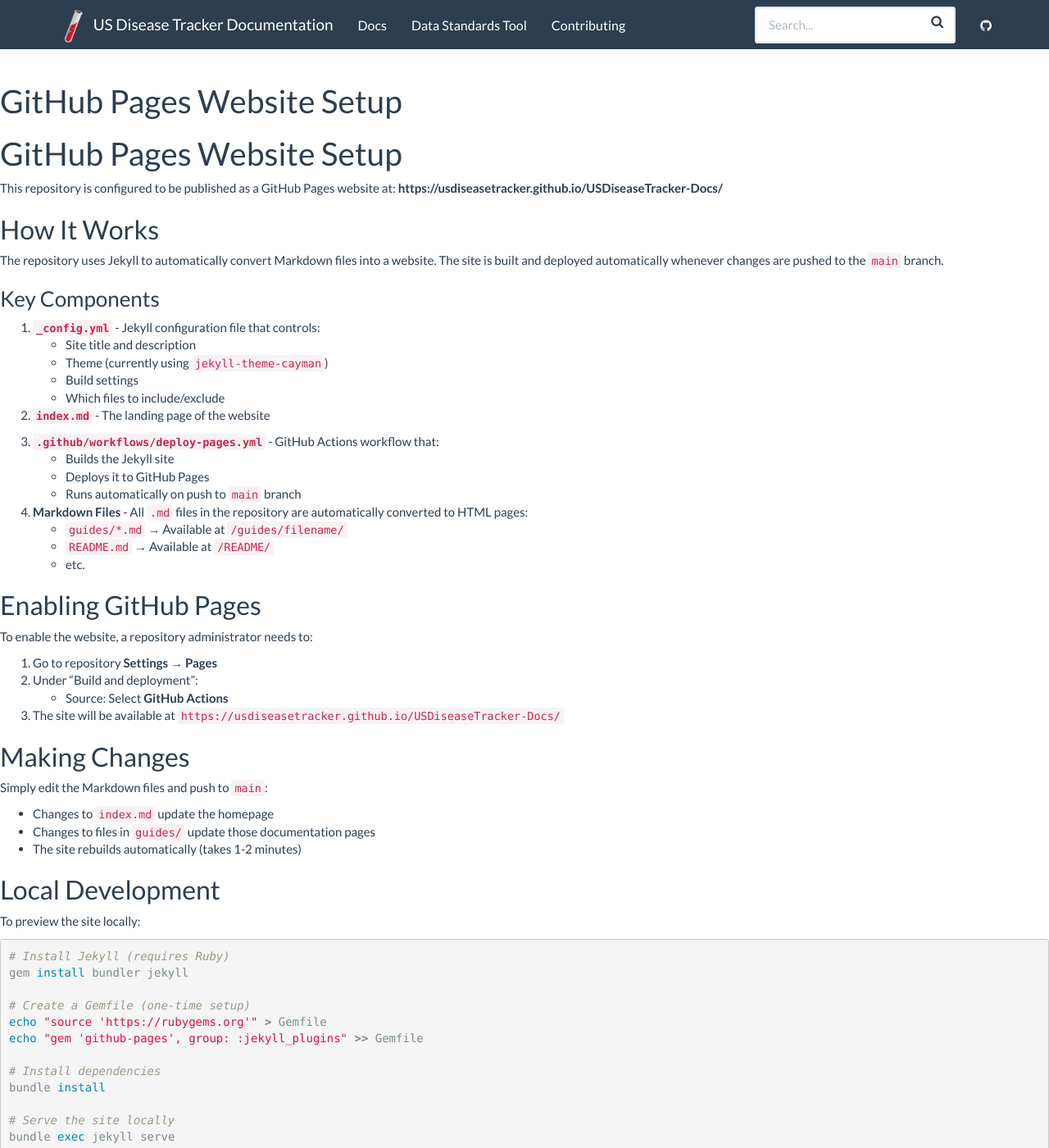
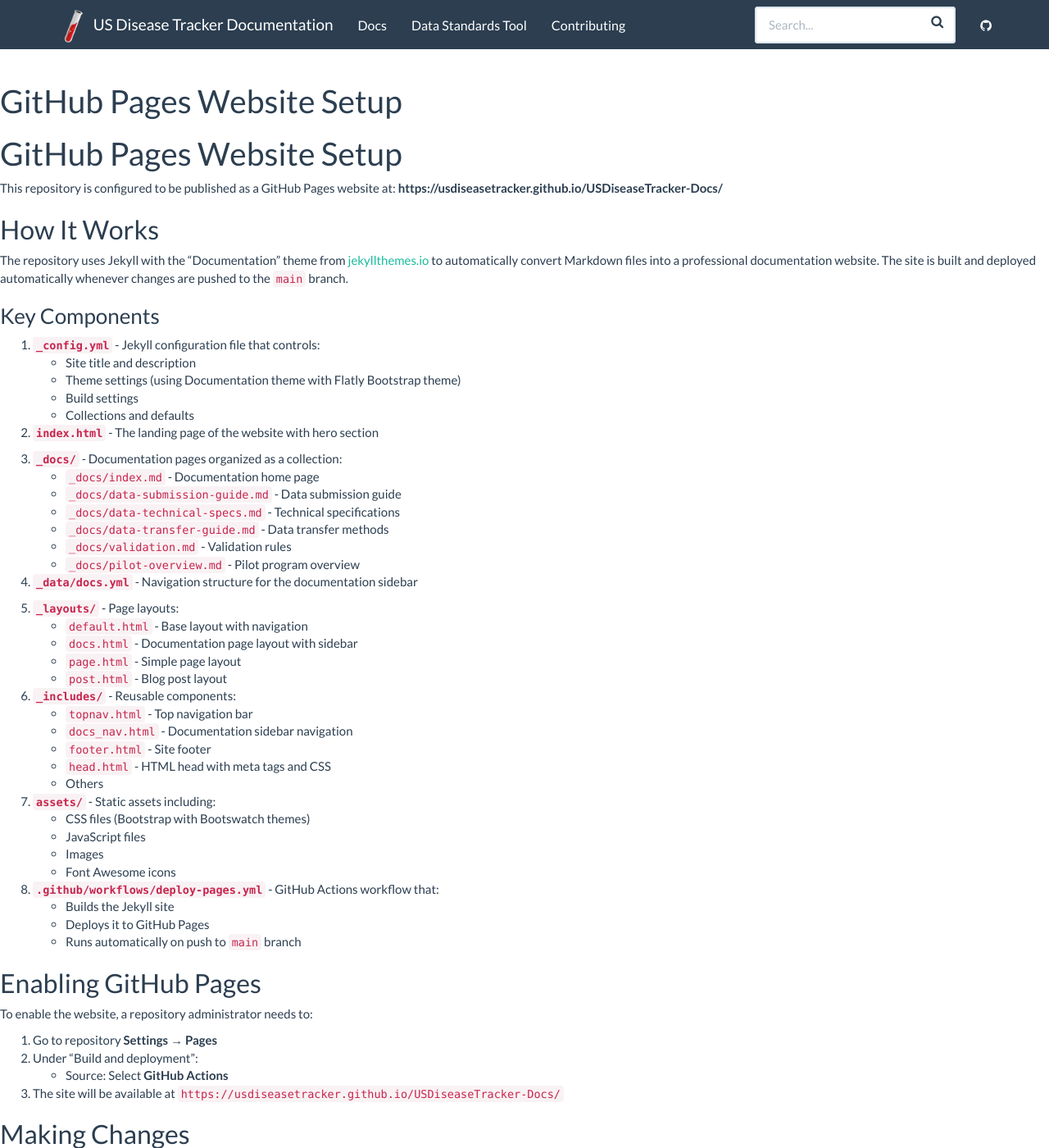
Before and after one commit to USDiseaseTracker/USDiseaseTracker-Docs, a Jekyll site: the page built from GITHUB-PAGES-SETUP.md, in a window 1280 px wide and 1400 px high. Shown: the whole window at 82% size. Built offline with Jekyll 4.4.1, drawn with Linux system fonts in a browser that asks for light colours; our own code applies the rules of GitHub Pages for plain Markdown files; some of the changed text lies outside the part shown.

Commit message:
Update GITHUB-PAGES-SETUP.md to reflect new theme
Co-authored-by: shauntruelove <8239512+shauntruelove@users.noreply.github.com>

````diff
--- a/GITHUB-PAGES-SETUP.md
+++ b/GITHUB-PAGES-SETUP.md
@@ -5,27 +5,51 @@ This repository is configured to be published as a GitHub Pages website at:
 
 ## How It Works
 
-The repository uses Jekyll to automatically convert Markdown files into a website. The site is built and deployed automatically whenever changes are pushed to the `main` branch.
+The repository uses Jekyll with the "Documentation" theme from [jekyllthemes.io](https://jekyllthemes.io/theme/documentation) to automatically convert Markdown files into a professional documentation website. The site is built and deployed automatically whenever changes are pushed to the `main` branch.
 
 ### Key Components
 
 1. **`_config.yml`** - Jekyll configuration file that controls:
    - Site title and description
-   - Theme (currently using `jekyll-theme-cayman`)
+   - Theme settings (using Documentation theme with Flatly Bootstrap theme)
    - Build settings
-   - Which files to include/exclude
+   - Collections and defaults
 
-2. **`index.md`** - The landing page of the website
+2. **`index.html`** - The landing page of the website with hero section
 
-3. **`.github/workflows/deploy-pages.yml`** - GitHub Actions workflow that:
+3. **`_docs/`** - Documentation pages organized as a collection:
+   - `_docs/index.md` - Documentation home page
+   - `_docs/data-submission-guide.md` - Data submission guide
+   - `_docs/data-technical-specs.md` - Technical specifications
+   - `_docs/data-transfer-guide.md` - Data transfer methods
+   - `_docs/validation.md` - Validation rules
+   - `_docs/pilot-overview.md` - Pilot program overview
+
+4. **`_data/docs.yml`** - Navigation structure for the documentation sidebar
+
+5. **`_layouts/`** - Page layouts:
+   - `default.html` - Base layout with navigation
+   - `docs.html` - Documentation page layout with sidebar
+   - `page.html` - Simple page layout
+   - `post.html` - Blog post layout
+
+6. **`_includes/`** - Reusable components:
+   - `topnav.html` - Top navigation bar
+   - `docs_nav.html` - Documentation sidebar navigation
+   - `footer.html` - Site footer
+   - `head.html` - HTML head with meta tags and CSS
+   - Others
+
+7. **`assets/`** - Static assets including:
+   - CSS files (Bootstrap with Bootswatch themes)
+   - JavaScript files
+   - Images
+   - Font Awesome icons
+
+8. **`.github/workflows/deploy-pages.yml`** - GitHub Actions workflow that:
    - Builds the Jekyll site
    - Deploys it to GitHub Pages
    - Runs automatically on push to `main` branch
-
-4. **Markdown Files** - All `.md` files in the repository are automatically converted to HTML pages:
-   - `guides/*.md` → Available at `/guides/filename/`
-   - `README.md` → Available at `/README/`
-   - etc.
 
 ## Enabling GitHub Pages
 
@@ -38,9 +62,27 @@ To enable the website, a repository administrator needs to:
 
 ## Making Changes
 
-Simply edit the Markdown files and push to `main`:
-- Changes to `index.md` update the homepage
-- Changes to files in `guides/` update those documentation pages
+### Adding a New Documentation Page
+
+1. Create a new Markdown file in `_docs/` (e.g., `_docs/my-new-page.md`)
+2. Add front matter at the top:
+   ```yaml
+   ---
+   title: My New Page
+   permalink: /docs/my-new-page/
+   ---
+   ```
+3. Add the page to navigation by editing `_data/docs.yml`:
+   ```yaml
+   - title: My Section
+     docs:
+     - my-new-page
+   ```
+
+### Updating Existing Pages
+
+Simply edit the Markdown files in `_docs/` and push to `main`:
+- Changes to documentation pages update automatically
 - The site rebuilds automatically (takes 1-2 minutes)
 
 ## Local Development
@@ -48,12 +90,8 @@ Simply edit the Markdown files and push to `main`:
 To preview the site locally:
 
 ```bash
-# Install Jekyll (requires Ruby)
-gem install bundler jekyll
-
-# Create a Gemfile (one-time setup)
-echo "source 'https://rubygems.org'" > Gemfile
-echo "gem 'github-pages', group: :jekyll_plugins" >> Gemfile
+# Install Ruby and Bundler (requires Ruby 2.5+)
+gem install bundler
 
 # Install dependencies
 bundle install
@@ -66,28 +104,25 @@ bundle exec jekyll serve
 
 ## Theme Customization
 
-The site currently uses the Cayman theme. To customize:
+The site uses the Documentation theme with these customizations:
 
-1. **Change theme**: Edit `theme:` in `_config.yml`
-   - Available themes: https://pages.github.com/themes/
+1. **Bootstrap theme**: Set in `_config.yml` with `bootwatch: flatly`
+   - Available themes: cerulean, cosmo, cyborg, darkly, flatly, journal, lumen, paper, readable, sandstone, simplex, slate, solar, spacelab, superhero, united, yeti
 
-2. **Custom CSS**: Create `assets/css/style.scss`:
-   ```scss
-   ---
-   ---
-   @import "{{ site.theme }}";
+2. **Custom CSS**: Modify `_sass/_jekyll-doc-theme.scss` for custom styles
 
-   /* Your custom CSS here */
-   ```
+3. **Logo**: Replace `assets/img/logonav.png` with your own logo
 
-3. **Custom layouts**: Create `_layouts/default.html` to override theme layout
+4. **Favicon**: Replace `favicon.ico` in the root directory
 
 ## Troubleshooting
 
 - **Site not updating?** Check the Actions tab for build status
-- **Links broken?** Ensure relative links use correct paths
-- **404 errors?** Check that files are included in `_config.yml`
+- **Links broken?** Ensure relative links use `{{ "/path/" | relative_url }}` in Liquid templates
+- **Sidebar not showing?** Check that pages are listed in `_data/docs.yml`
+- **404 errors?** Verify the permalink in the page's front matter
 
 For more information, see:
 - [GitHub Pages Documentation](https://docs.github.com/en/pages)
 - [Jekyll Documentation](https://jekyllrb.com/docs/)
+- [Documentation Theme](https://aksakalli.github.io/jekyll-doc-theme/)
````
Also changed, not shown: index-old.md (deleted, +0 -96 lines).
